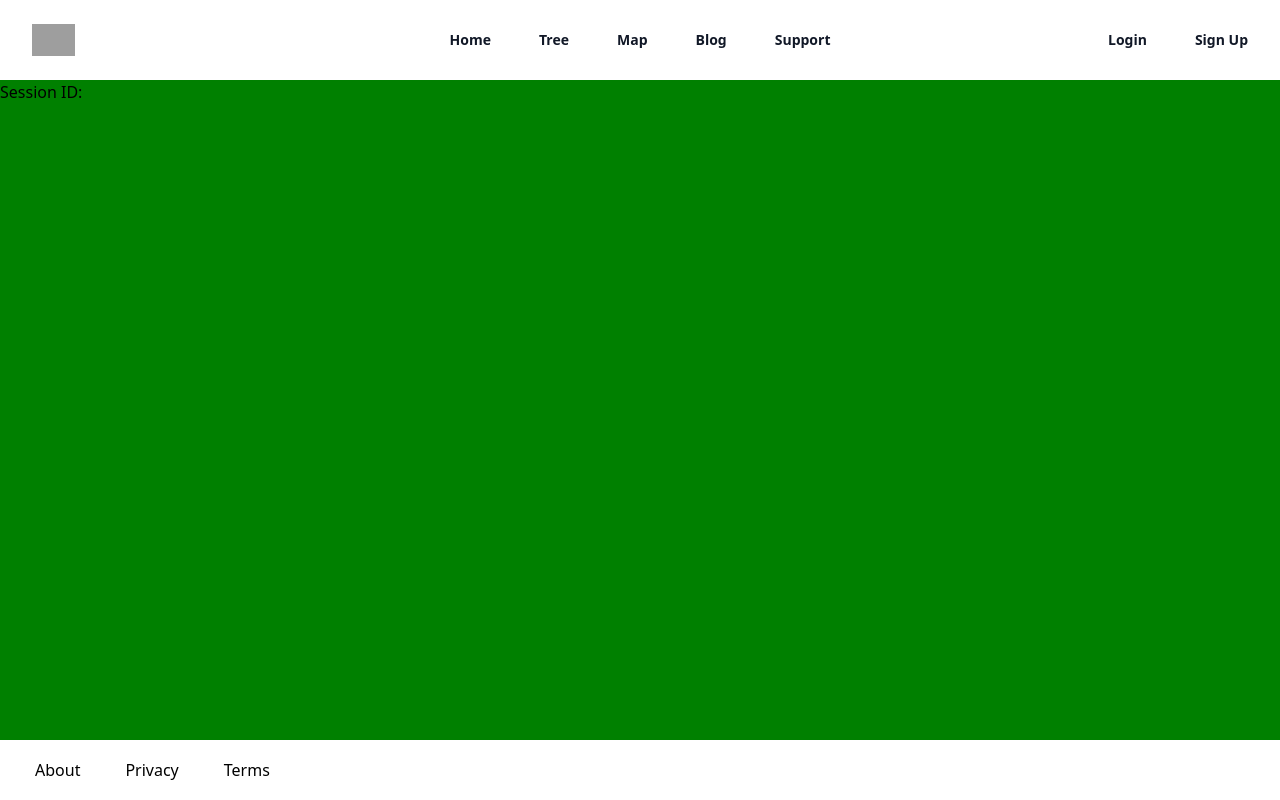
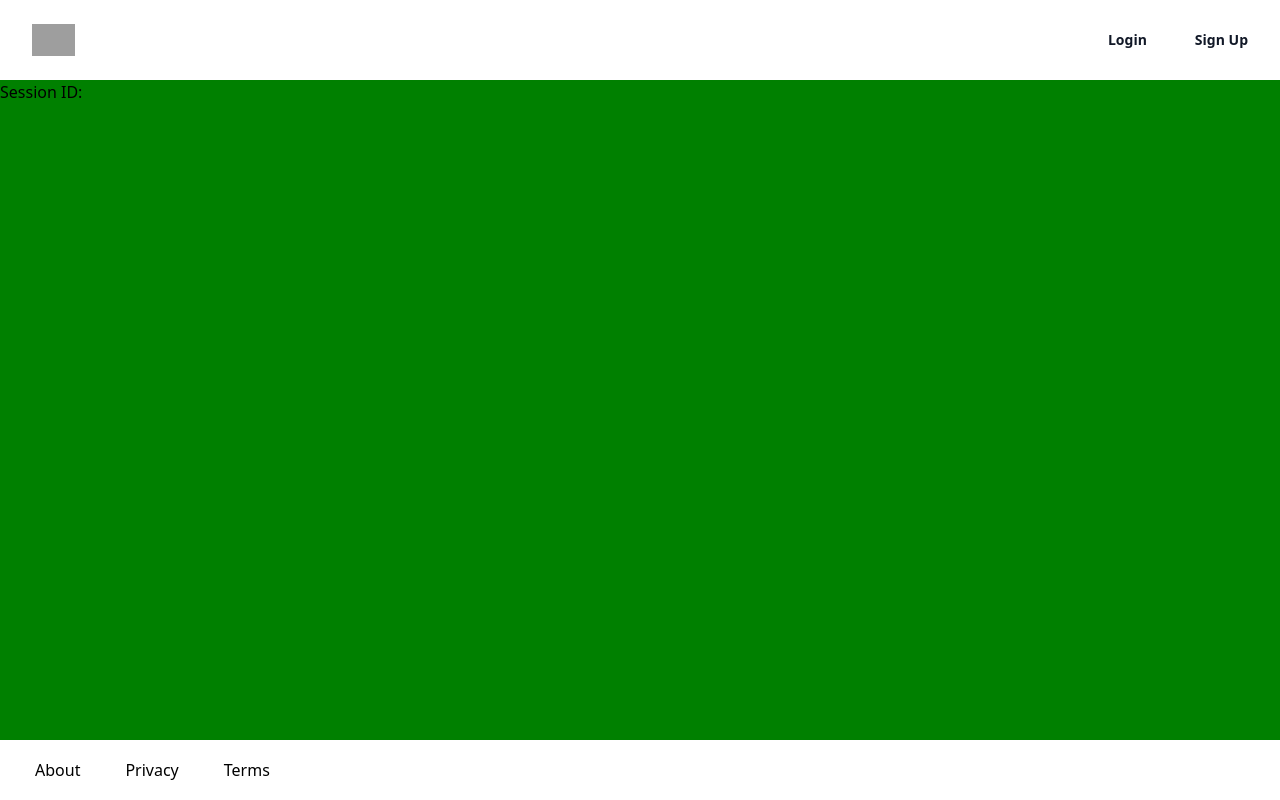
Before and after one commit to ShawnC-LaunchCode/liftoff-dec24-group1, a React (Vite) app in the folder frontend/family-flashback/: page / in a window 1280 px wide. Built offline with nearby package versions, Linux system fonts and the light colour scheme; grey boxes are pictures that could not be loaded.

Commit message:
Nav bar now being hidden if sessionID is null. Will eventually change to make sure that the session is active.

```diff
--- a/frontend/family-flashback/src/components/header.jsx
+++ b/frontend/family-flashback/src/components/header.jsx
@@ -19,6 +19,11 @@ const authNavigation = [
 
 export default function Header() {
   const [mobileMenuOpen, setMobileMenuOpen] = useState(false)
+
+const cookieValue = document.cookie
+    .split("; ")
+    .find((row) => row.startsWith("session="))
+    ?.split("=")[1];
 
   return (
     <header className="bg-white">
@@ -43,6 +48,7 @@ export default function Header() {
             <Bars3Icon aria-hidden="true" className="size-6" />
           </button>
         </div>
+        {cookieValue != null &&
             <div className="hidden lg:flex lg:gap-x-12">
                 {navigation.map((item) => (
                     <a key={item.name} href={item.href} className="text-sm/6 font-semibold text-gray-900">
@@ -50,13 +56,18 @@ export default function Header() {
                     </a>
                 ))}
             </div>
-        <div className="hidden lg:flex lg:flex-1 lg:justify-end lg:gap-x-12">
+        }
+        {cookieValue == null ?
+            (<div className="hidden lg:flex lg:flex-1 lg:justify-end lg:gap-x-12">
                 {authNavigation.map((item) => (
                             <a key={item.name} href={item.href} className="text-sm/6 font-semibold text-gray-900">
                               {item.name}
                             </a>
                           ))}
-        </div>
+                      </div>)
+            :(<div className="hidden lg:flex lg:flex-1 lg:justify-end lg:gap-x-12">
+                <a href='/' className="text-sm/6 font-semibold text-gray-900">Account</a>
+                </div>)}
       </nav>
       <Dialog open={mobileMenuOpen} onClose={setMobileMenuOpen} className="lg:hidden">
         <div className="fixed inset-0 z-10" />
```
Lines whose indentation alone changed are shown as unchanged.
